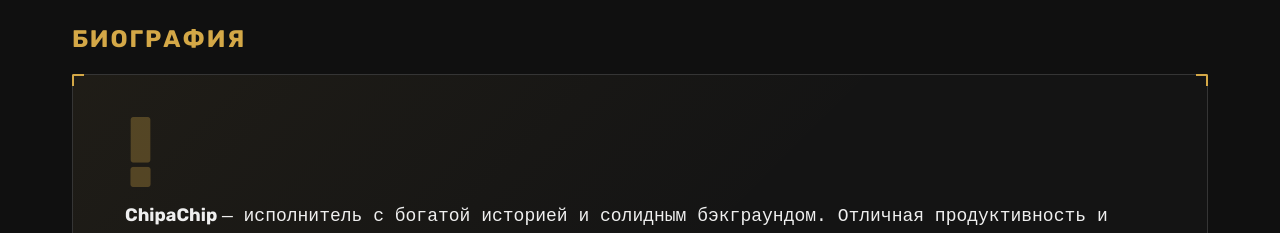
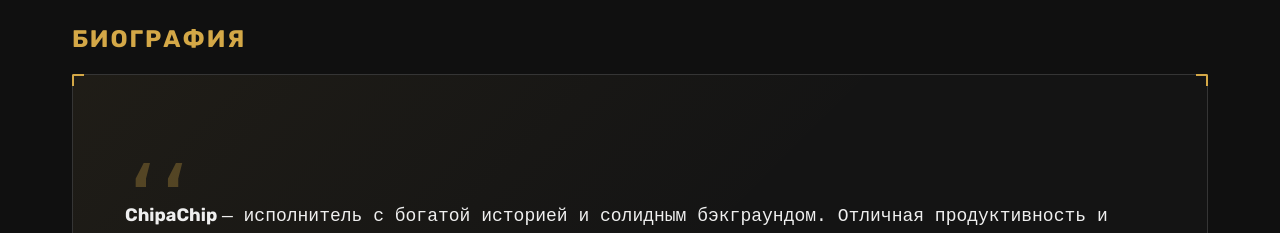
Before and after one commit to drknvpn/ChipaChipWeb, a React (Vite) app: page / in a window 1280 px wide. Shown: the part 900-1133 px from the top of the page. Built offline with nearby package versions, Linux system fonts and the light colour scheme.

Commit message:
Update Bio.tsx

```diff
--- a/src/components/Bio.tsx
+++ b/src/components/Bio.tsx
@@ -63,7 +63,7 @@ export default function Bio() {
           <span className="corner corner-bl" />
           <span className="corner corner-br" />
           <div className="bio-inner">
-            <div className="bio-quote-mark">!</div>
+            <div className="bio-quote-mark">،،</div>
             <p className="bio-text">
               <b>ChipaChip</b> <kbd>— исполнитель с богатой историей и солидным бэкграундом. Отличная продуктивность и участие во многих проектах: от телешоу до онлайн баттлов принесли ему заслуженный успех и широкую узнаваемость.</kbd>
             </p>
```
